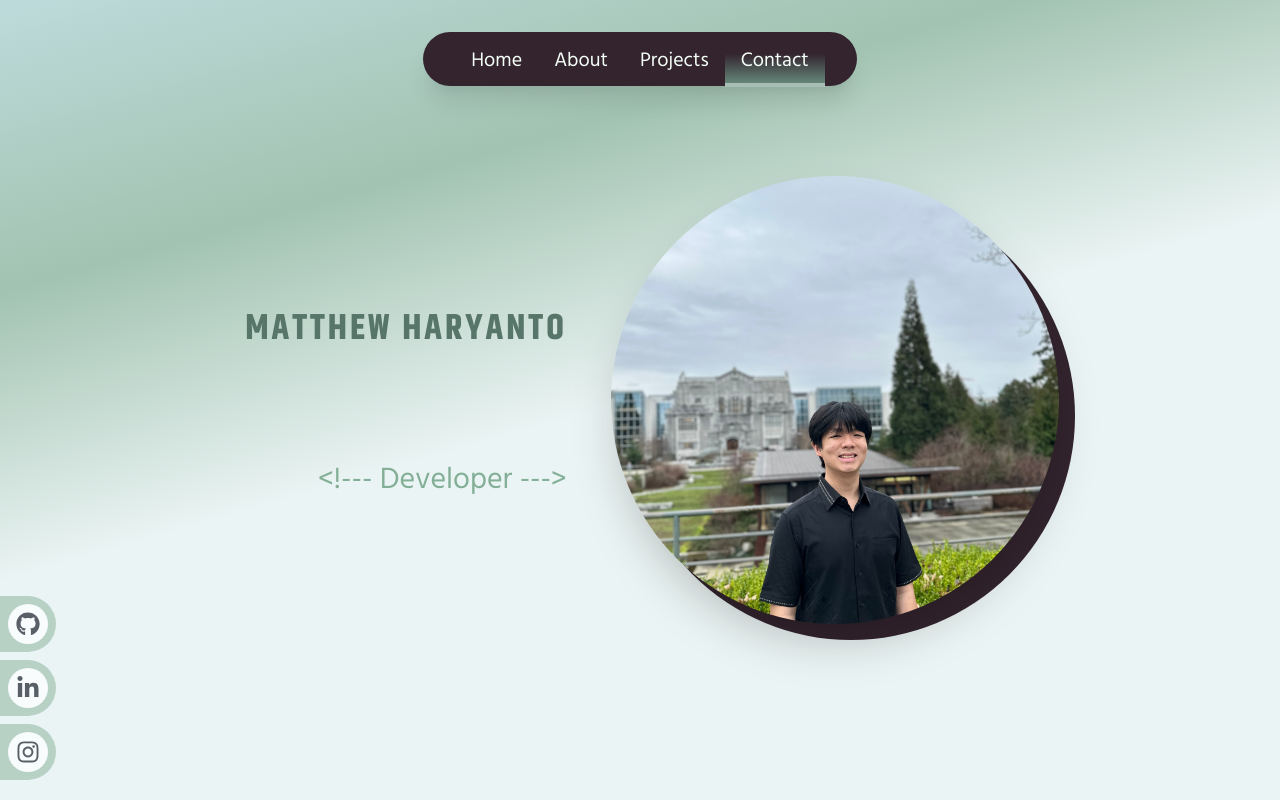
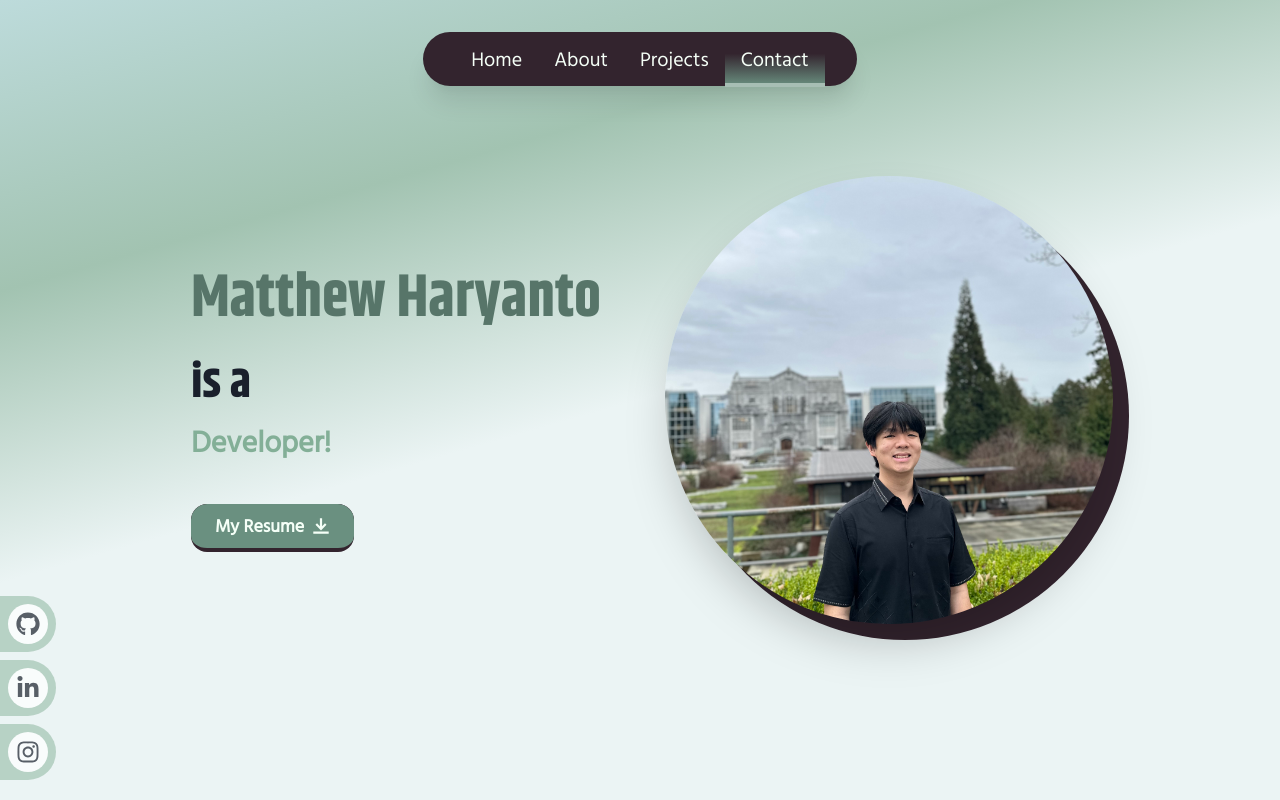
Before and after one commit to MatthewAnder/personal-portfolio, a Next.js app: page / in a window 1280 px wide. Shown: the top 800 px of the page. Built offline with nearby package versions, Linux system fonts and the light colour scheme.

Commit message:
feat: new home section and button

```diff
--- a/src/app/page.tsx
+++ b/src/app/page.tsx
@@ -3,26 +3,29 @@
 import Typewriter from "@/components/Typewriter";
 import { useActiveSectionContext } from "@/context/active-section-context";
 import { useSectionInView } from "@/lib/hooks";
+import { DownloadIcon } from "@chakra-ui/icons";
 import {
   Box,
-  Center,
+  Button,
   Flex,
+  HStack,
   Heading,
   Image,
   Text,
   VStack,
-  chakra,
   useBreakpointValue,
 } from "@chakra-ui/react";
 import { motion } from "framer-motion";
 
 // Import Sections
+import Tilt from "@/components/Tilt";
 import About from "@/components/sections/About";
 import Contact from "@/components/sections/Contact";
 import Projects from "@/components/sections/Projects";
-import Tilt from "@/components/Tilt";
 
 const MotionBox = motion(Box);
+const MotionFlex = motion(Flex);
+const MotionVStack = motion(VStack);
 
 const Page = () => {
   return (
@@ -40,59 +43,61 @@ const Home = () => {
   const { setActiveSection, setTimeOfLastClick } = useActiveSectionContext();
 
   return (
-    <Center
+    <MotionFlex
       ref={ref}
+      initial={"hidden"}
+      whileInView={"visible"}
+      viewport={{ once: true }}
+      flexDir={{ base: "column", lg: "row" }}
+      alignItems={"center"}
+      justifyContent={"center"}
+      gap={10}
+      height={"100vh"}
+      w={"100%"}
       pt={{ base: 28, lg: 0 }}
       bgGradient={
         "linear(164deg, background.200 0%, primary.main, background.main 50%)"
       }
       userSelect={"none"}
     >
-      <Flex
-        flexDir={{ base: "column", lg: "row" }}
-        alignItems={"center"}
-        gap={5}
-        height={"100vh"}
-      >
       <Title />
       <Picture />
-      </Flex>
-    </Center>
+    </MotionFlex>
   );
 };
 
 const Title = () => {
   return (
-    <motion.div
-      initial={"hidden"}
-      whileInView={"visible"}
-      viewport={{ once: true }}
+    <MotionVStack
       variants={{
         visible: { opacity: 1, y: 0 },
         hidden: { opacity: 0, y: 100 },
       }}
+      align={{ base: "center", lg: "start" }}
+      mx={6}
     >
-      <VStack align={{ base: "center", lg: "end" }} mx={6}>
       <Heading
         cursor={"default"}
-          fontSize={{ base: "3xl", sm: "4xl" }}
+        fontSize={{ base: "4xl", sm: "6xl" }}
         lineHeight="tall"
         color={"secondary.600"}
-          letterSpacing={"3px"}
       >
-          {"MATTHEW HARYANTO"}
+        {"Matthew Haryanto"}
       </Heading>
+      <HStack alignItems={"center"}>
+        <Heading fontSize={{ base: "3xl", lg: "5xl" }}>is a</Heading>
         <Typewriter />
-
+      </HStack>
       <Text
         fontSize={{ base: "xl", lg: "3xl" }}
-          lineHeight="tall"
         color={"primary.400"}
+        fontWeight={"bold"}
       >
-          {"<!--- Developer --->"}
+        {"Developer!"}
       </Text>
-      </VStack>
-    </motion.div>
+      <br />
+      <DownloadBtn />
+    </MotionVStack>
   );
 };
 
@@ -103,9 +108,6 @@ const Picture = () => {
       <MotionBox
         position="relative"
         transformOrigin={"bottom right"}
-        initial={"hidden"}
-        whileInView={"visible"}
-        viewport={{ once: true }}
         transition={{ delay: 0.3 }}
         variants={{
           visible: { opacity: 1, scale: 1 },
@@ -144,4 +146,49 @@ const Picture = () => {
   );
 };
 
+const DownloadBtn = () => {
+  return (
+    <Button
+      as="a"
+      href="/resume.pdf"
+      target="_blank"
+      size={"lg"}
+      position={"relative"}
+      bg="text.main"
+      border="solid transparent"
+      borderRadius="16px"
+      borderWidth={"0 0 4px"}
+      color="accent.main"
+      cursor="pointer"
+      transform="translateZ(0)"
+      transition="filter .2s"
+      userSelect="none"
+      _after={{
+        content: '""',
+        bgClip: "padding-box",
+        backgroundColor: "secondary.main",
+        border: "solid transparent",
+        borderRadius: "16px",
+        borderWidth: "0 0 4px",
+        bottom: "-4px",
+        left: "0",
+        position: "absolute",
+        right: "0",
+        top: "0",
+        zIndex: "-1",
+      }}
+      _hover={{
+        filter: "brightness(1.2)",
+      }}
+      _active={{
+        borderWidth: "4px 0 0",
+        background: "none",
+      }}
+      rightIcon={<DownloadIcon />}
+    >
+      My Resume
+    </Button>
+  );
+};
+
 export default Page;
--- a/src/components/Typewriter.tsx
+++ b/src/components/Typewriter.tsx
@@ -18,7 +18,7 @@ const MotionHeading = motion(Heading);
 
 const Typewriter = () => {
   const textIndex = useMotionValue(0);
-  const texts = ["Frontend", "Backend", "Game", "Cybersecurity?"];
+  const texts = ["Frontend", "Backend", "Game", "Cybersecurity"];
 
   const baseText = useTransform(textIndex, (latest) => texts[latest] || "");
   const count = useMotionValue(0);
@@ -54,9 +54,8 @@ const Typewriter = () => {
 
   return (
     <MotionHeading
-      fontSize={{ base: "4xl", lg: "6xl" }}
       color={"text.main"}
-      height={20}
+      fontSize={{ base: "3xl", lg: "5xl" }}
       textAlign={{ base: "center", lg: "end" }}
     >
       {displayText}
--- a/src/components/sections/About.tsx
+++ b/src/components/sections/About.tsx
@@ -38,10 +38,11 @@ const About = () => {
       w={"100%"}
     >
       <SectionHeading label="Learn More!" />
+      {/* About description section */}
       <Stack
         position={"relative"}
         h={"fit-content"}
-        mt={5}
+        my={10}
         spacing={10}
         direction={{ base: "column", md: "row" }}
         alignItems={"center"}
@@ -49,6 +50,8 @@ const About = () => {
         <Stickman />
         <Content />
       </Stack>
+
+      {/* Horizontal Scroll */}
       <Box w={"100%"} h={"500vh"} ref={horizontalContainer}>
         <Flex
           position={"sticky"}
@@ -62,6 +65,9 @@ const About = () => {
           </motion.div>
         </Flex>
       </Box>
+
+      {/* Food Section */}
+      <FoodSection />
     </Flex>
   );
 };
@@ -73,7 +79,7 @@ const Stickman = () => {
       alt="stickman"
       boxSize={{ base: "20em", md: "sm" }}
       objectFit={"cover"}
-      background={"primary.50"}
+      background={"accent.main"}
       rounded={"full"}
       boxShadow={
         " rgb(204, 219, 232) 3px 3px 6px 0px inset, rgba(239, 245, 242, 0.5) -3px -3px 6px 1px inset"
@@ -131,4 +137,38 @@ const HashTags = () => {
     </Flex>
   );
 };
+
+const FoodSection = () => {
+  return (
+    <Box w={"100%"} h={"200vh"}>
+      <Flex
+        direction={"row"}
+        w={"100%"}
+        justifyContent={"space-evenly"}
+        position={"sticky"}
+        top={"25%"}
+      >
+        <Heading fontSize={"6xl"}>I LOVE COOKING TOO!</Heading>
+        <Flex direction={"column"}>
+          <FoodCard path="images/oyakodon.svg" />
+          <FoodCard path="images/fried-rice.svg" />
+        </Flex>
+      </Flex>
+    </Box>
+  );
+};
+
+const FoodCard = ({ path }: { path: string }) => {
+  return (
+    <Box
+      width="fit-content"
+      borderRadius="16px"
+      overflow="hidden"
+      position={"sticky"}
+      top={0}
+    >
+      <Image src={path} alt="food" boxSize="md" objectFit="cover" />
+    </Box>
+  );
+};
 export default About;
```
Lines whose indentation alone changed are shown as unchanged.
